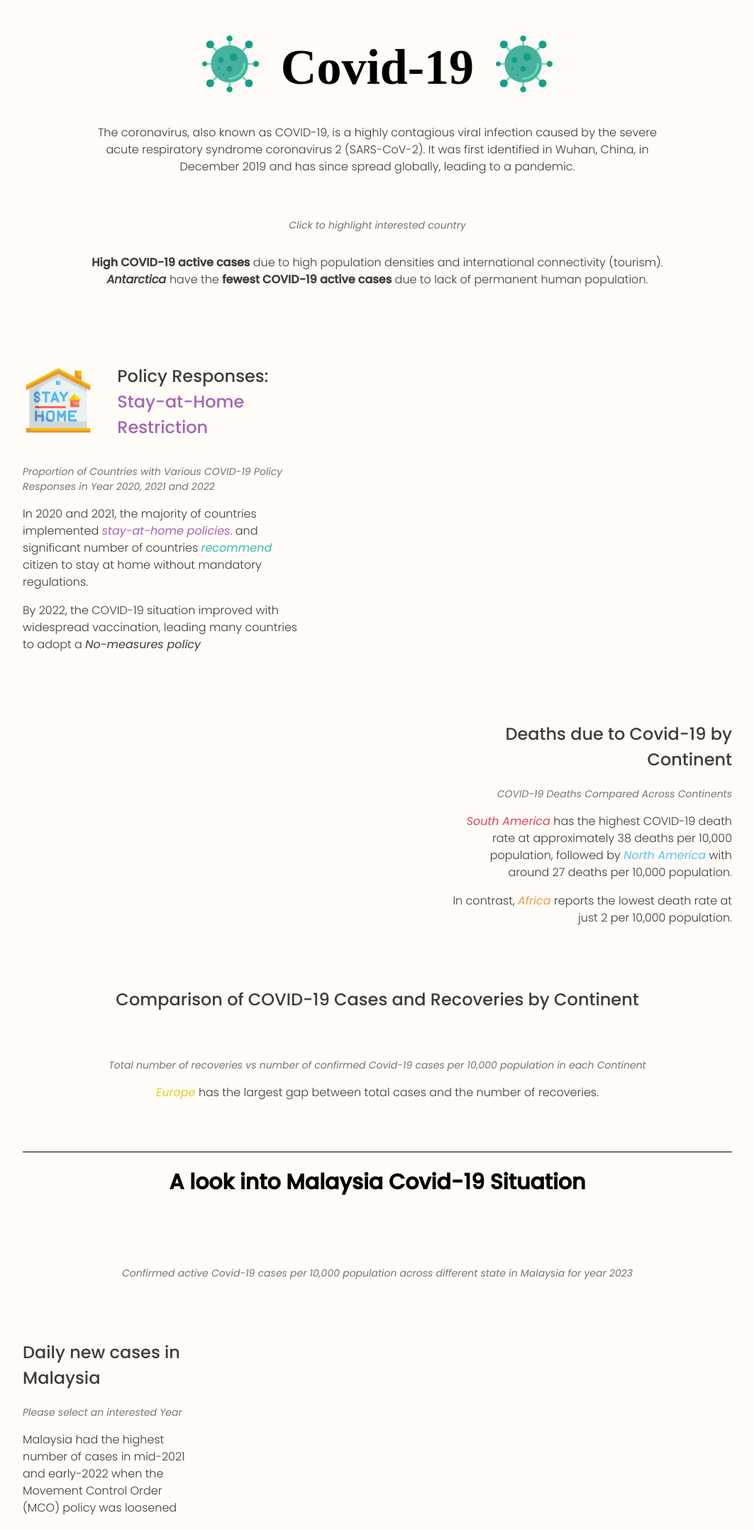
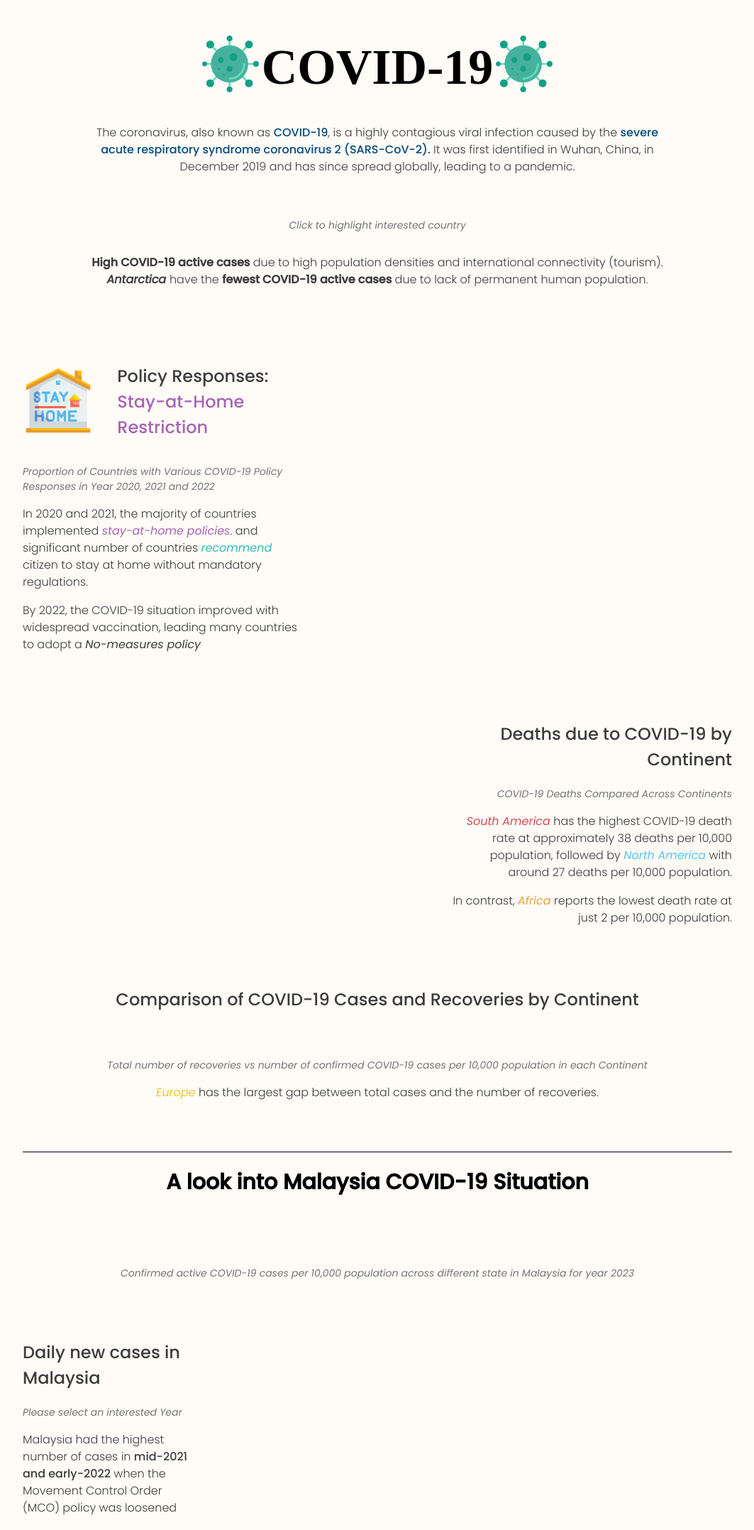
Before and after one commit to JingWei-Loh/FIT3179_Data_Visualization_2, a plain HTML site: page index.html in a window 1280 px wide. Shown: the top 2155 px of the page at 71% size, without its empty margins (108-1171 px from the left). Drawn offline with nearby package versions, Linux system fonts and the light colour scheme; a script that the page names is missing; a web font is replaced by a local one.

Commit message:
Add files via upload

```diff
--- a/index.html
+++ b/index.html
@@ -26,13 +26,13 @@
     <!-- Title -->
     <div class="pure-g">
       <div class="pure-u-1-3">
-        <img src="images/bacteria.png" width="80" height="80" style="float: right;margin-top: 20px;"/>
+        <img src="/images/bacteria.png" width="80" height="80" style="float: right;margin-top: 20px;"/>
       </div>
       <div class="pure-u-1-3">
-        <h1 class="title">Covid-19</h1>
+        <h1 class="title">COVID-19</h1>
       </div>
       <div class="pure-u-1-3">
-        <img src="images/bacteria.png" width="80" height="80" style="float: left;margin-top: 20px;"/>
+        <img src="/images/bacteria.png" width="80" height="80" style="float: left;margin-top: 20px;"/>
       </div>
     </div>
 
@@ -40,8 +40,8 @@
     <div class="pure-g">
       <div class="pure-u-2-24"></div>
       <div class="pure-u-20-24">
-        <p style="text-align:center;">The coronavirus, also known as COVID-19, is a highly contagious viral infection
-          caused by the severe acute respiratory syndrome coronavirus 2 (SARS-CoV-2).
+        <p style="text-align:center;">The coronavirus, also known as <span style="font-weight: 500;color:#024B7A">COVID-19</span>, is a highly contagious viral infection
+          caused by the <span style="font-weight: 500;color:#024B7A">severe acute respiratory syndrome coronavirus 2 (SARS-CoV-2). </span>
           It was first identified in Wuhan, China, in December 2019 and has since spread globally,
           leading to a pandemic.</p>
       </div>
@@ -64,31 +64,6 @@
     <h3 style="text-align:center;">Click to highlight interested country</h3>
 
     <!-- World map explanation -->
-    <!-- <div class="pure-g">
-      <div class="pure-u-11-24">
-        <p style="text-align:left;">
-          <span style="font-weight:bold">High COVID-19 active cases</span> due to
-            high population densities and international connectivity (tourism).
-        </p>
-      </div>
-      <div class="pure-u-2-24"></div>
-      <div class="pure-u-11-24">
-        <p style="text-align:right;">
-          <span style="font-style:italic;font-weight:bold;">Antarctica </span> have the <span style="font-weight:bold">fewest COVID-19 active cases</span>. Antarctica's lack of permanent human population have led to the lowest case numbers
-        </p>
-      </div>
-    </div>
-
-    <div class="pure-g">
-      <div class="pure-u-1-1">
-        <p style="text-align:left;">
-          <span style="font-weight:bold">High COVID-19 active cases</span> due to
-            high population densities and international connectivity (tourism).<br>
-          <span style="font-style:italic;font-weight:bold;">Antarctica </span> have the <span style="font-weight:bold">fewest COVID-19 active cases</span><br>
-           due to lack of permanent human population have led to the lowest case numbers
-        </p>
-      </div>
-    </div> -->
 
     <div class="pure-g">
       <div class="pure-u-2-24"></div>
@@ -113,7 +88,7 @@
 
         <div class="pure-g" style="margin-top: 30px;">
           <div class="pure-u-1-3">
-            <img src="images/stay-at-home.png" width="100" height="100" style="margin-top: 22px;" />
+            <img src="/images/stay-at-home.png" width="100" height="100" style="margin-top: 22px;" />
           </div>
           <div class="pure-u-2-3">
             <h2>Policy Responses: <span style="color:#A664B3">Stay-at-Home Restriction</span></h2>
@@ -150,7 +125,7 @@
         <div id="continent_death_donut" class="vis-container"></div>
       </div>
       <div class="pure-u-2-5">
-        <h2 class="right_aligned" style="margin-top: 50px;">Deaths due to Covid-19 by Continent</h2>
+        <h2 class="right_aligned" style="margin-top: 50px;">Deaths due to COVID-19 by Continent</h2>
         <h3 class="right_aligned">COVID-19 Deaths Compared Across Continents</h3>
         <p class="right_aligned">
           <span style="color:#D84755" class="italic_bold">South America</span> has the highest COVID-19 death rate at approximately 38 deaths per 10,000 population, followed by
@@ -179,7 +154,7 @@
     <div style="height: 30px;"></div>
 
     <!-- Subtitle -->
-    <h3 style="text-align:center;">Total number of recoveries vs number of confirmed Covid-19 cases per 10,000 population in each Continent</h3>
+    <h3 style="text-align:center;">Total number of recoveries vs number of confirmed COVID-19 cases per 10,000 population in each Continent</h3>
 
     <!-- Connected dot plot explanation -->
     <p style="text-align:center;">
@@ -191,7 +166,7 @@
     <!-- //////////////////////////////////////////////////////////////////////////// -->
     <!-- Title -->
     <hr style="color: black; background-color: black; height: 1px; border: none; margin-top: -25px;">
-    <h1 class="small_title">A look into Malaysia Covid-19 Situation</h1>
+    <h1 class="small_title">A look into Malaysia COVID-19 Situation</h1>
 
     <!-- empty block -->
     <div style="height: 30px;"></div>
@@ -207,7 +182,7 @@
     <div style="height: 30px;"></div>
 
     <!-- Subtitle -->
-    <h3 style="text-align:center;">Confirmed active Covid-19 cases per 10,000 population across different state in Malaysia for year 2023</h3>
+    <h3 style="text-align:center;">Confirmed active COVID-19 cases per 10,000 population across different state in Malaysia for year 2023</h3>
 
     <!-- Malaysia Map explanation -->
     <!-- <p>
@@ -225,7 +200,7 @@
       <div class="pure-u-6-24" style="margin-top: 0px;">
         <h2>Daily new cases in Malaysia</h2>
         <h3 style="font-style:italic;">Please select an interested Year </h3>
-        <p>Malaysia had the highest number of cases in mid-2021 and early-2022 when the Movement Control Order (MCO) policy was loosened</p>
+        <p>Malaysia had the highest number of cases in <span style="font-weight: 500;">mid-2021 and early-2022</span> when the Movement Control Order (MCO) policy was loosened</p>
       </div>
       <div class="pure-u-18-24">
         <div id="malaysia_new_case_heat_map" class="vis-container" style="margin-top: 15px;" ></div>
```
